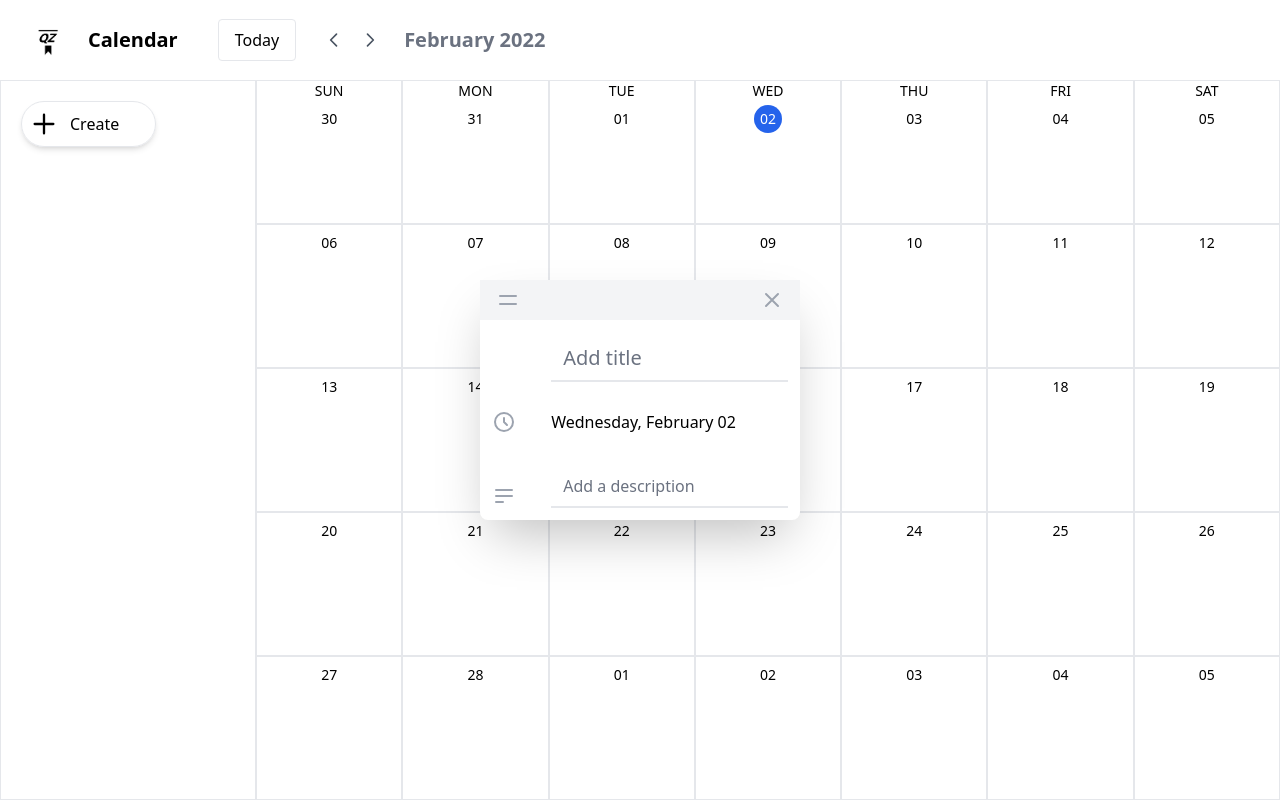
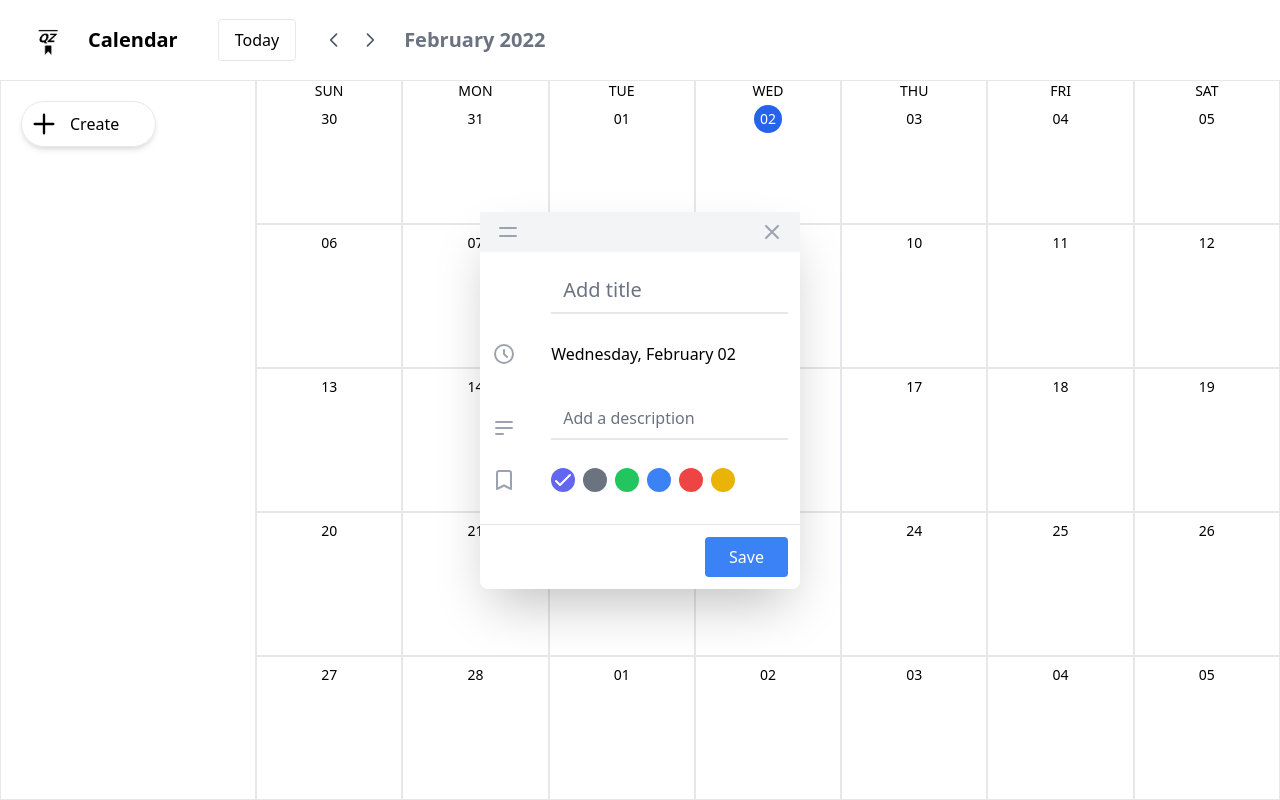
Before and after one commit to jaytoy/react-calendar, a React (Create React App) app: page / in a window 1280 px wide. Both pictures are taken after a click on the button "Create". Built offline with nearby package versions, Linux system fonts and the light colour scheme.

Commit message:
finished create event form

```diff
--- a/src/components/Day.js
+++ b/src/components/Day.js
@@ -1,7 +1,13 @@
-import React from 'react';
+import React, { useContext }from 'react';
 import dayjs from 'dayjs';
+import GlobalContext from '../context/GlobalContext';
 
 export default function Day({day, rowIdx}) {
+    const {
+        setDaySelected,
+        setShowEventModal,
+      } = useContext(GlobalContext);
+
     function getCurrentDay() {
         if (day.format("DD-MM-YY") === dayjs().format("DD-MM-YY")) {
             return "bg-blue-600 text-white rounded-full w-7";
@@ -11,7 +17,13 @@ export default function Day({day, rowIdx}) {
     }
 
     return (
-        <div className='border border-gray-200 flex flex-col'>
+        <div
+            onClick={() => {
+                setDaySelected(day);
+                setShowEventModal(true);
+            }}
+            className='border border-gray-200 flex flex-col cursor-pointer'
+        >
             <header className='flex flex-col items-center'>
                 {rowIdx === 0 && (
                     <p className="text-sm t-1">{day.format('ddd').toUpperCase()}</p>
--- a/src/components/EventModal.js
+++ b/src/components/EventModal.js
@@ -1,10 +1,45 @@
 import React, { useContext, useState } from 'react';
 import GlobalContext from '../context/GlobalContext';
 
+const labels = [
+    "indigo",
+    "gray",
+    "green",
+    "blue",
+    "red",
+    "yellow",
+];
+
+/**
+ * PurgeCSS:
+ * bg-green-500
+ * bg-red-500
+ * bg-yellow-500
+ * bg-gray-500
+ * bg-purple-500
+ * bg-indigo-500
+ * bg-blue-500
+ * bg-pink-500
+ */
+
 export default function EventModal() {
-    const { setShowEventModal, daySelected } = useContext(GlobalContext);
+    const { setShowEventModal, daySelected, dispatchCalledEvent } = useContext(GlobalContext);
     const [ title, setTitle ] = useState('');
     const [ description, setDescription ] = useState('');
+    const [ selectedLabel, setSelectedLabel ] = useState(labels[0]);
+
+    function handleSubmit(e) {
+        e.preventDefault();
+        const calendarEvent = {
+            title,
+            description,
+            label: selectedLabel,
+            day: daySelected.valueOf(),
+            id: Date.now(),
+        };
+        dispatchCalledEvent({type: "push", payload: calendarEvent});
+        setShowEventModal(false);
+    }
 
     return (
         <div className='h-screen w-full fixed left-0 top-0 flex justify-center items-center'>
@@ -31,6 +66,7 @@ export default function EventModal() {
                             required
                             className='col-span-4 pt-3 border-0 text-gray-600 text-xl pb-2 w-full border-b-2 border-gray-200 focus:outline-none focus:ring-0 focus:border-blue-500'
                         />
+
                         <div>
                             <svg xmlns="http://www.w3.org/2000/svg" className="h-6 w-6 text-gray-400" fill="none" viewBox="0 0 24 24" stroke="currentColor">
                             <path strokeLinecap="round" strokeLinejoin="round" strokeWidth={2} d="M12 8v4l3 3m6-3a9 9 0 11-18 0 9 9 0 0118 0z" />
@@ -53,8 +89,33 @@ export default function EventModal() {
                             onChange={(e) => setDescription(e.target.value)}
                         />
 
+                        <div>
+                            <svg xmlns="http://www.w3.org/2000/svg" className="h-6 w-6 text-gray-400" fill="none" viewBox="0 0 24 24" stroke="currentColor">
+                            <path strokeLinecap="round" strokeLinejoin="round" strokeWidth={2} d="M5 5a2 2 0 012-2h10a2 2 0 012 2v16l-7-3.5L5 21V5z" />
+                            </svg>
+                        </div>
+                        <div className='col-span-4 flex gap-x-2'>
+                            {labels.map((label, i) => (
+                                <span key={i} onClick={() => setSelectedLabel(label)} className={`h-6 w-6 bg-${label}-500 rounded-full flex items-center justify-center cursor-pointer`}>
+                                    {selectedLabel === label && (
+                                        <svg xmlns="http://www.w3.org/2000/svg" className="h-6 w-6 text-white" fill="none" viewBox="0 0 24 24" stroke="currentColor">
+                                        <path strokeLinecap="round" strokeLinejoin="round" strokeWidth={2} d="M5 13l4 4L19 7" />
+                                        </svg>
+                                    )}
+                                </span>
+                            ))}
+                        </div>
                     </div>
                 </div>
+                <footer className="flex justify-end border-t p-3 mt-5">
+                    <button
+                        type="submit"
+                        onClick={handleSubmit}
+                        className="bg-blue-500 hover:bg-blue-600 px-6 py-2 rounded text-white"
+                    >
+                        Save
+                    </button>
+                </footer>
             </form>
         </div>
     );
--- a/src/context/ContextWrapper.js
+++ b/src/context/ContextWrapper.js
@@ -1,11 +1,39 @@
 import dayjs from 'dayjs';
-import React, {useState} from 'react';
+import React, { useState, useReducer, useEffect } from 'react';
 import GlobalContext from './GlobalContext';
+
+function savedEventsReducer(state, { type, payload }) {
+    switch (type) {
+        case "push":
+            return [...state, payload];
+        case "update":
+            return state.map((evt) => evt.id === payload.id ? payload : evt);
+        case "delete":
+            return state.filter((evt) => evt.id !== payload.id);
+        default:
+            throw new Error();
+    }
+}
+
+function initEvents() {
+    const storageEvents = localStorage.getItem("savedEvents");
+    const parsedEvents = storageEvents ? JSON.parse(storageEvents) : [];
+    return parsedEvents;
+}
 
 export default function ContextWrapper(props) {
     const [monthIndex, setMonthIndex] = useState(dayjs().month());
     const [daySelected, setDaySelected] = useState(dayjs());
     const [showEventModal, setShowEventModal] =useState(false);
+    const [savedEvents, dispatchCalledEvent] = useReducer(
+        savedEventsReducer,
+        [],
+        initEvents
+    );
+
+    useEffect(() => {
+        localStorage.setItem("savedEvents", JSON.stringify(savedEvents));
+      }, [savedEvents]);
 
     return (
         <GlobalContext.Provider
@@ -16,6 +44,8 @@ export default function ContextWrapper(props) {
                 setDaySelected,
                 showEventModal,
                 setShowEventModal,
+                savedEvents,
+                dispatchCalledEvent,
             }}
         >
             {props.children}
--- a/src/context/GlobalContext.js
+++ b/src/context/GlobalContext.js
@@ -7,6 +7,8 @@ const GlobalContext = React.createContext({
     setDaySelected: (day) => {},
     showEventModal: false,
     setShowEventModal: () => {},
+    savedEvents: [],
+    dispatchCalledEvent: ({ type, payload }) => {},
 });
 
 export default GlobalContext;
```
